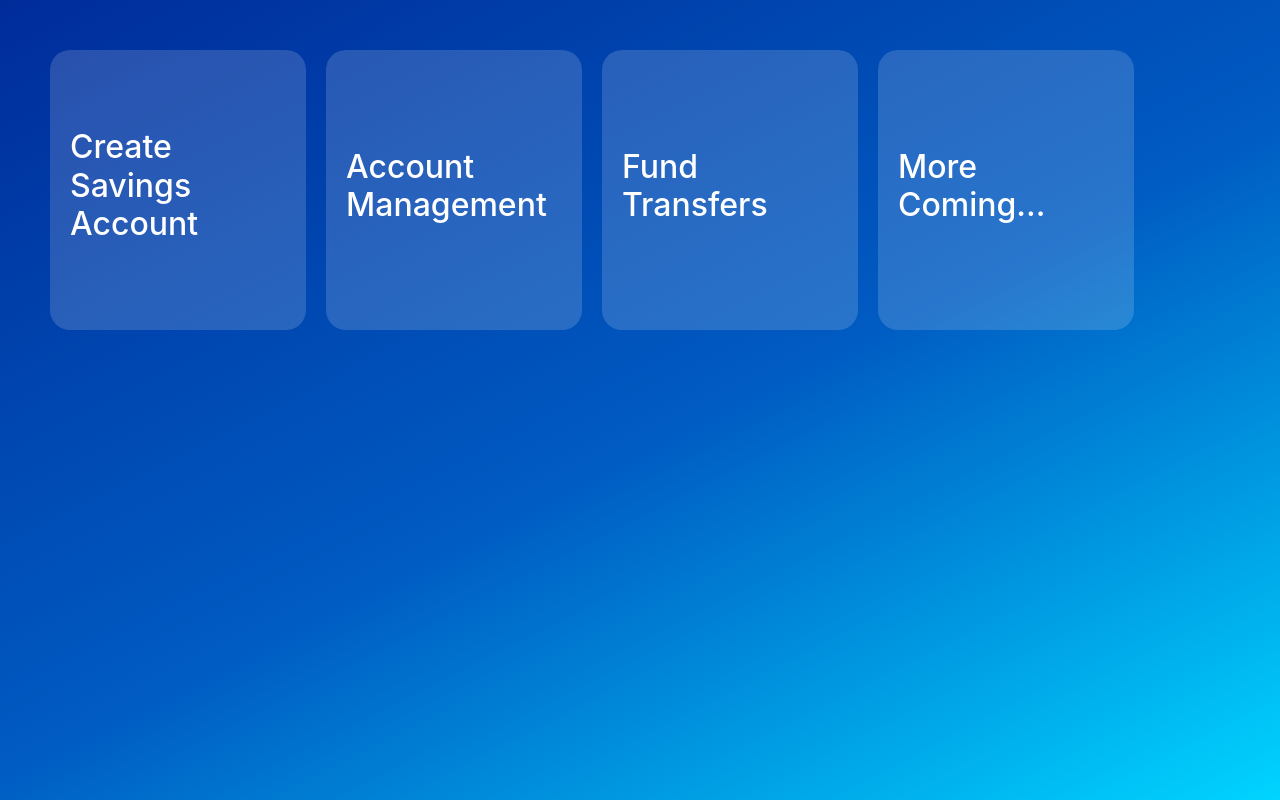
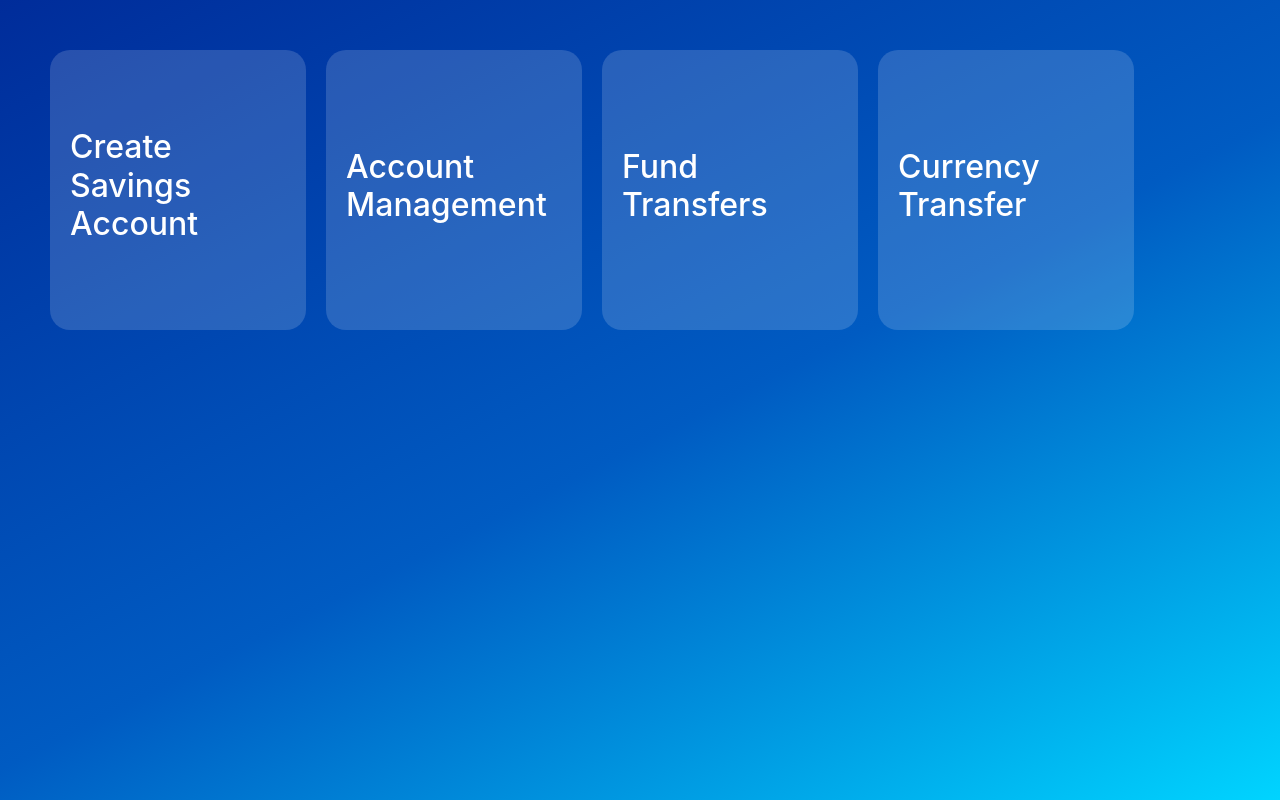
Before and after one commit to shushant-ghosh/mnkre_banking_system, a React (Create React App) app: page /dashboard in a window 1280 px wide. Built offline with nearby package versions, Linux system fonts and the light colour scheme; no server answers.

Commit message:
Currency Transfer base

```diff
--- a/src/Components/Dashboard/Dashboard.jsx
+++ b/src/Components/Dashboard/Dashboard.jsx
@@ -33,7 +33,7 @@ function Dashboard() {
         <h2>Fund Transfers</h2>
       </div>
       <div className="card">
-        <h2>More Coming...</h2>
+        <h2>Currency Transfer</h2>
       </div>
     </div>
   )
```
